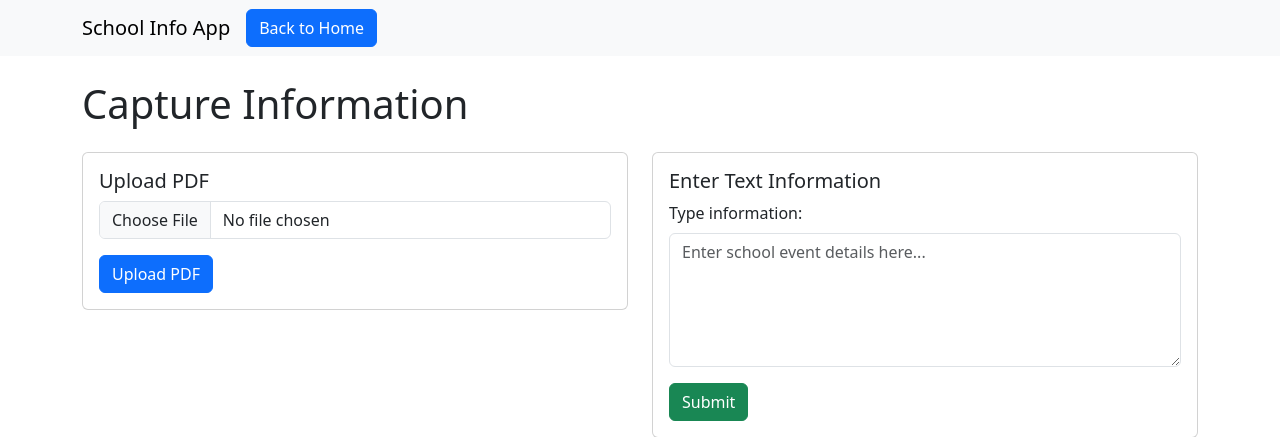
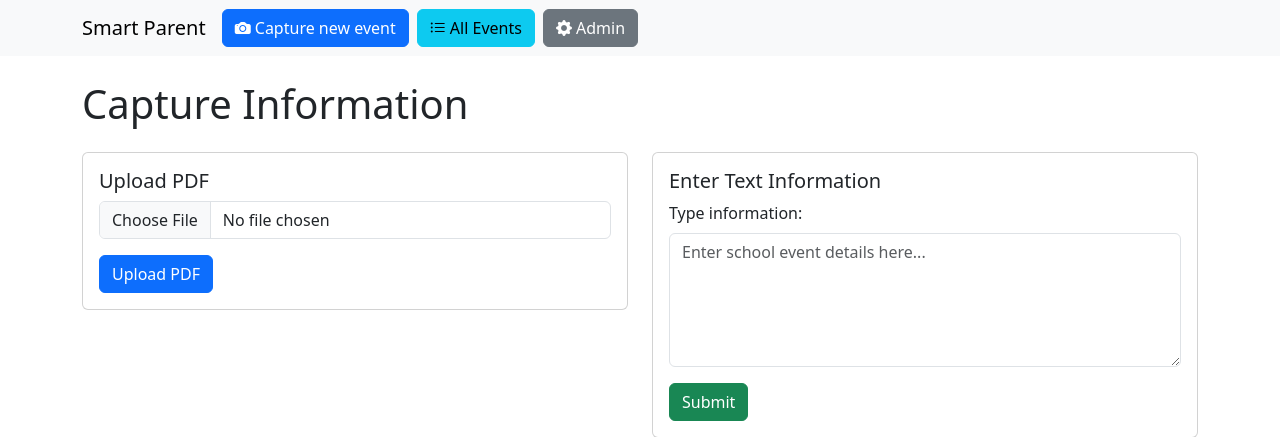
Before and after one commit to prodeveloper/smart-parent, a Django app: page /capture/ in a window 1280 px wide. Shown: the top 437 px of the page. Run offline with Django 5.2, Linux system fonts and the light colour scheme; the visitor is signed in with stand-in values (Sample User, id 1); parts of the project's set-up code (start-up, migrations or seed data) failed here and were passed over; some libraries are stand-ins or nearby versions.

Commit message:
Added way to see all your processed events

```diff
--- a/smartparent/capture/templates/capture/base.html
+++ b/smartparent/capture/templates/capture/base.html
@@ -11,7 +11,7 @@
 <body>
     <nav class="navbar navbar-expand-lg navbar-light bg-light">
         <div class="container">
-            <a class="navbar-brand" href="{% url 'capture:index' %}">School Info App</a>
+            <a class="navbar-brand" href="{% url 'capture:index' %}">Smart Parent</a>
             <button class="navbar-toggler" type="button" data-toggle="collapse" data-target="#navbarNav" aria-controls="navbarNav" aria-expanded="false" aria-label="Toggle navigation">
                 <span class="navbar-toggler-icon"></span>
             </button>
@@ -19,7 +19,12 @@
                 <ul class="navbar-nav mr-auto">
                     <!-- ... existing navigation items ... -->
                 </ul>
-                <a href="{% url 'capture:index' %}" class="btn btn-primary"><i class="fas fa-home"></i> Back to Home</a>
+                <a href="{% url 'capture:index' %}" class="btn btn-primary me-2"><i class="bi bi-camera-fill"></i> Capture new event</a>
+                <a href="{% url 'capture:event_list' %}" class="btn btn-info me-2"><i class="bi bi-list-ul"></i> All Events</a>
+                {% if user.is_staff %}
+                    <a href="{% url 'admin:index' %}" class="btn btn-secondary"><i class="bi bi-gear-fill"></i> Admin</a>
+                {% endif %}
+
             </div>
         </div>
     </nav>
--- a/smartparent/capture/urls.py
+++ b/smartparent/capture/urls.py
@@ -7,4 +7,6 @@ urlpatterns = [
     path("", views.index, name="index"),
     path("process_text_info/", views.process_text_info, name="process_text_info"),
     path("process_pdf_upload/", views.process_pdf_upload, name="process_pdf_upload"),
+    path("event_list/", views.event_list, name="event_list"),
+    path("event_edit/<int:event_id>/", views.event_edit, name="event_edit"),
 ]
--- a/smartparent/capture/views.py
+++ b/smartparent/capture/views.py
@@ -7,12 +7,22 @@ from capture.commands.capture_info_from_pdf import CaptureInfoFromPdf
 from capture.data_types.uploaded import UploadedContent
 import asyncio
 import tempfile
-from capture.commands.enforce_limits import EnforceLimitsCommand
+from capture.models import CapturedEvent
 from capture.events.capture_processed import CaptureProcessedEvent
 
 @login_required
 def index(request):
     return render(request, 'capture/index.html')
+
+@login_required
+def event_list(request):
+    events = CapturedEvent.objects.filter(owner=request.user)
+    return render(request, 'capture/event_list.html', {'events': events})
+
+@login_required
+def event_edit(request, event_id):
+    event = CapturedEvent.objects.get(id=event_id)
+    return render(request, 'capture/event_edit.html', {'event': event})
 
 @login_required
 def process_text_info(request):
```
Also changed, not shown: smartparent/capture/templates/capture/event_list.html (added, +35 -0 lines).
